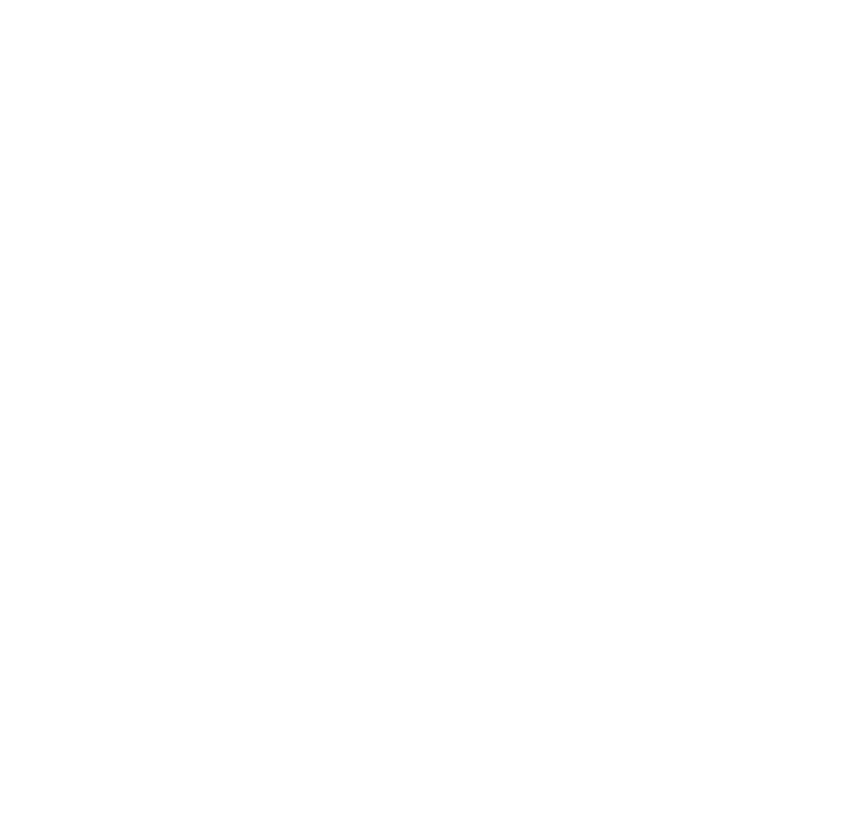
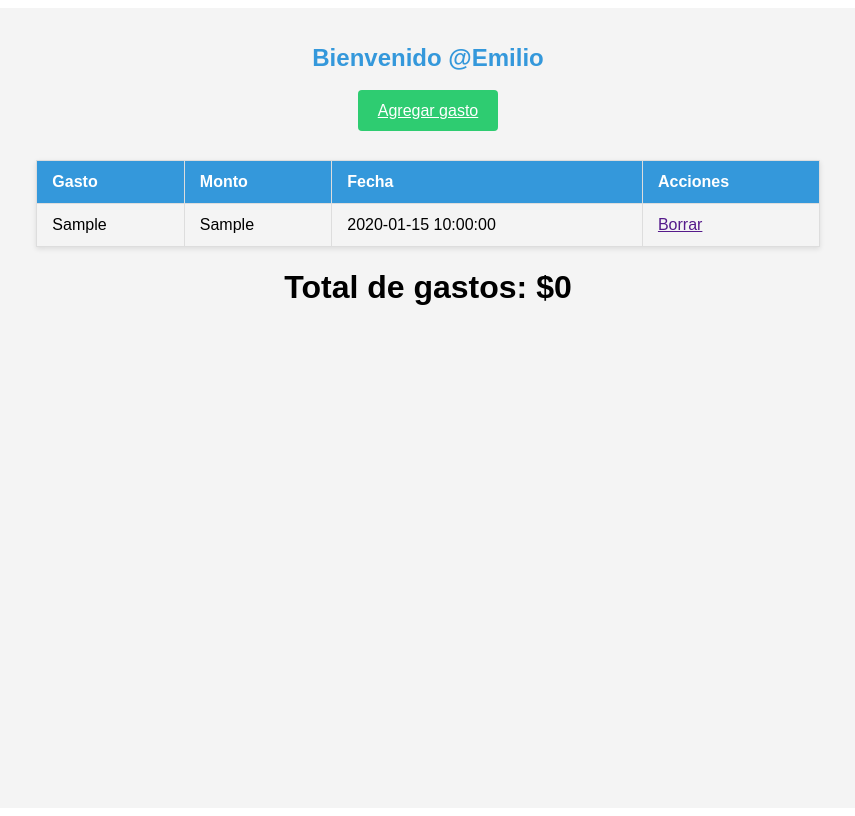
Before and after one commit to emiliooarrig/gastos_app, a PHP site: page / in a window 1280 px wide. Before the commit the part shown is empty. Shown: the whole page, without its empty margins (212-1067 px from the left). Run offline with PHP 8.4, Linux system fonts and the light colour scheme; tables that the repository leaves empty or names only in its code hold one stand-in row (values such as "Sample post").

Commit message:
Modificamos el index

```diff
--- a/index.php
+++ b/index.php
@@ -1,11 +1,70 @@
+<?php
+session_start();
+$_SESSION['nombre'] = "Emilio";
+include 'config/db.php';
+
+$sql = "SELECT * FROM gastos";
+$gastos = $pdo->prepare($sql);
+$gastos->execute();
+$gastos_array = $gastos->fetchAll(PDO::FETCH_ASSOC);
+
+$suma_gastos = $pdo->prepare("SELECT SUM(monto) AS total FROM gastos;");
+$suma_gastos->execute();
+$resultado = $suma_gastos->fetch(PDO::FETCH_ASSOC);
+
+$suma = (int) $resultado['total'];
+
+
+ini_set('display_errors', 1);
+ini_set('display_startup_errors', 1);
+error_reporting(E_ALL);
+
+?>
 <!DOCTYPE html>
 <html lang="en">
+
 <head>
     <meta charset="UTF-8">
     <meta name="viewport" content="width=device-width, initial-scale=1.0">
-    <title>Document</title>
+    <link rel="stylesheet" href="dashboard/dashboard.css">
+    <title> Dashboard </title>
 </head>
+
 <body>
 
+    <div class="contenedor">
+        <div class="inside">
+            <h1 class="titulo"> Bienvenido @<?php echo $_SESSION['nombre']; ?> </h1>
+
+            <div class="botones">
+                <a href="dashboard/agregar/agregar.php" class="btn btn-agregar"> Agregar gasto </a>
+            </div>
+
+            <table class="tabla">
+                <thead>
+                    <th class="titulo__tabla"> Gasto </th>
+                    <th class="titulo__tabla"> Monto </th>
+                    <th class="titulo__tabla"> Fecha </th>
+                    <th class="titulo__tabla"> Acciones </th>
+                </thead>
+
+                <tbody>
+
+                    <?php foreach ($gastos_array as $row): ?>
+
+                        <td class="fila__tabla"> <?php echo $row["gasto"]; ?></td>
+                        <td class="fila__tabla"> <?php echo $row["monto"]; ?></td>
+                        <td class="fila__tabla"> <?php echo $row["fecha"]; ?></td>
+                        <td class="fila__tabla"> <a href=""> Borrar </a></td>
+
+                    <?php endforeach; ?>
+
+                </tbody>
+
+            </table>
+            <h1> Total de gastos: $<?php echo $suma; ?> </h1>
+        </div>
+    </div>
 </body>
+
 </html>
```
